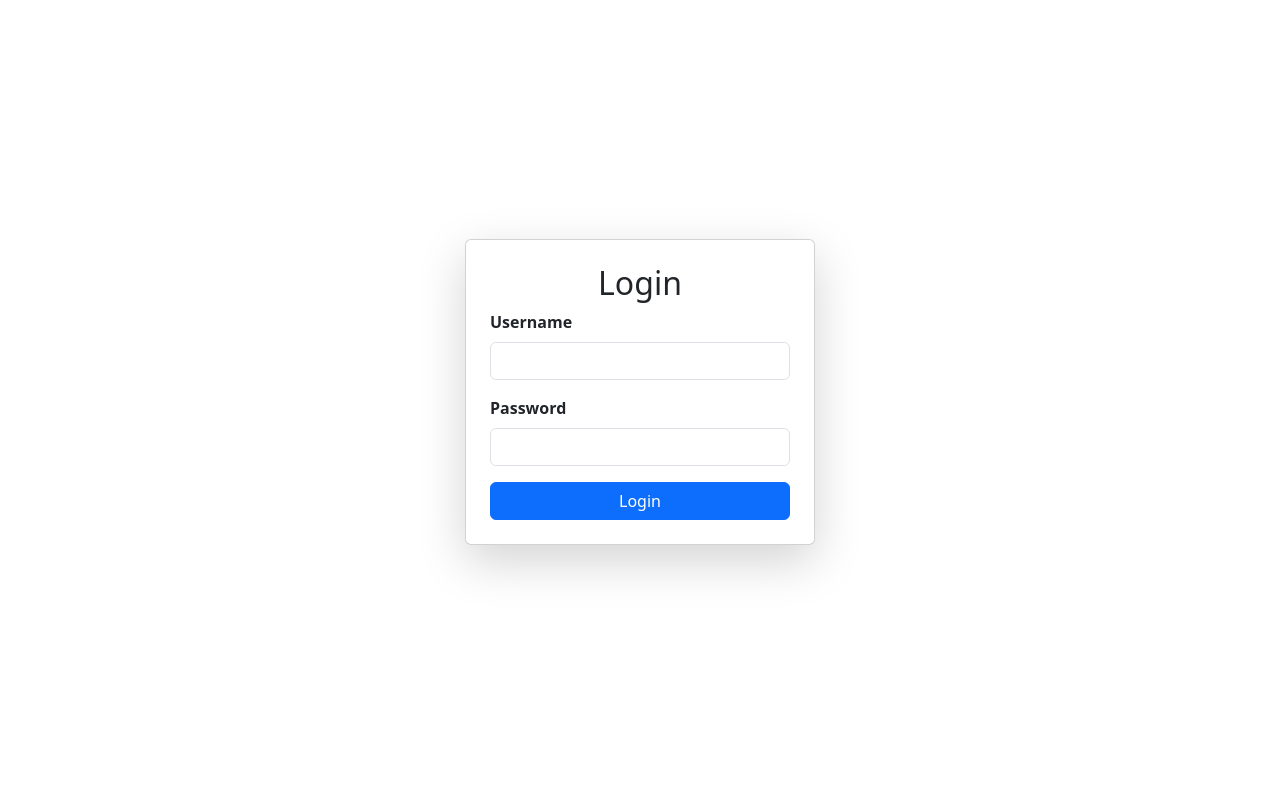
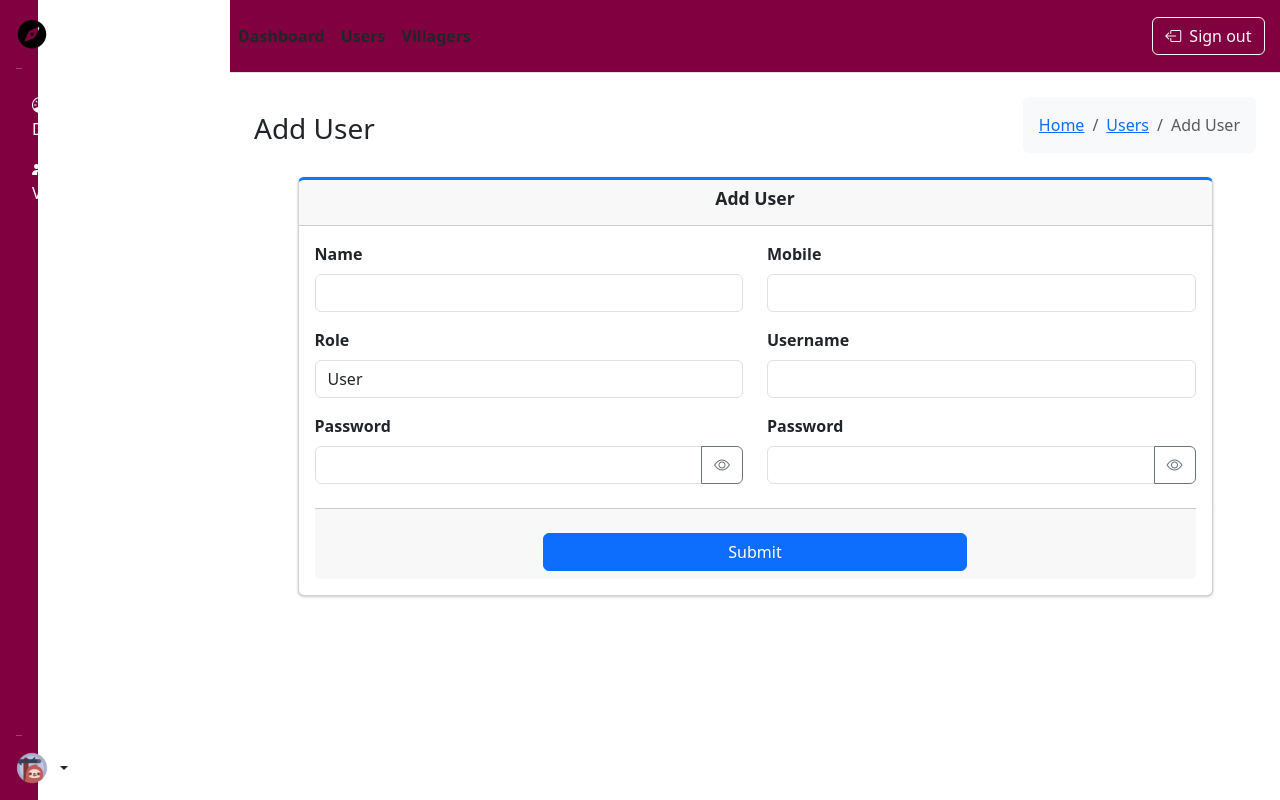
Before and after one commit to sandaru-sdm/npp-ui, a React (Vite) app: page /add-user in a window 1280 px wide. Before the commit this address led to /login. Built offline with nearby package versions, Linux system fonts and the light colour scheme; no server answers.

Commit message:
make some changes

```diff
--- a/src/components/SideBar.jsx
+++ b/src/components/SideBar.jsx
@@ -34,8 +34,8 @@ function SideBar() {
   return (
     <div>
       <div
-        className="d-flex flex-column flex-shrink-0 p-3 col-sm-none col-md-none"
-        style={{ width: "230px", height: "100vh", backgroundColor: "#800040" }}
+        className="d-flex flex-column flex-shrink-0 p-3 col-sm-none col-md-none col-lg-2 vh-100 vh-sm-100 vh-md-100"
+        style={{ width: "230px", backgroundColor: "#800040" }}
       >
         <NavLink
           to="/dashboard"
@@ -50,7 +50,7 @@ function SideBar() {
           />
           <span className="fs-4 text-white">NPP</span>
         </NavLink>
-        <hr className="text-white"/>
+        <hr className="text-white" />
         <ul className="nav nav-pills flex-column mb-auto text-white">
           <li className="nav-item">
             <NavLink
@@ -105,7 +105,7 @@ function SideBar() {
             </NavLink>
           </li>
         </ul>
-        <hr className="text-white"/>
+        <hr className="text-white" />
         <div className="dropdown">
           <a
             href="#"
--- a/src/pages/Users/AddUser.jsx
+++ b/src/pages/Users/AddUser.jsx
@@ -1,4 +1,4 @@
-import React, { useEffect } from "react";
+import React, { useEffect, useState } from "react";
 import { useNavigate } from "react-router-dom";
 import SideBar from "../../components/SideBar";
 import Header from "../../components/Header";
@@ -8,22 +8,30 @@ import Footer from "../../components/Footer";
 function AddUser() {
   const navigate = useNavigate();
 
-  useEffect(() => {
-    const token = localStorage.getItem("token");
+  const [name, setName] = useState("");
+  const [username, setUsername] = useState("");
+  const [mobile, setMobile] = useState("");
+  const [password, setPassword] = useState("");
+  const [role, setRole] = useState("");
+  const [alert, setAlert] = useState({ type: "", message: "" });
+  const [submit, setSubmit] = useState(false);
+  const [showPassword, setShowPassword] = useState(false);
 
-    if (!token) {
-      console.error("No token found. Redirecting to login...");
-      setTimeout(() => navigate("/login", { replace: true }), 0);
-    }
-  }, [navigate]);
+  // useEffect(() => {
+  //   const token = localStorage.getItem("token");
+
+  //   if (!token) {
+  //     console.error("No token found. Redirecting to login...");
+  //     setTimeout(() => navigate("/login", { replace: true }), 0);
+  //   }
+  // }, [navigate]);
 
   return (
     <div className="d-flex">
       <SideBar />
-      <div className="flex-grow-1">
+      <div className="flex-grow-1 d-flex flex-column min-vh-100">
         <Header />
-
-        <div className="ms-sm-auto col-lg-12 px-md-4 bg-gradient">
+        <div className="ms-sm-auto col-lg-12 px-md-4 flex-grow-1">
           <Breadcrumbs
             title="Add User"
             breadcrumbs={[
@@ -32,70 +40,42 @@ function AddUser() {
               { label: "Add User", path: location.pathname, active: true },
             ]}
           />
-
-          <div className="d-flex justify-content-center align-content-center">
-            <div className="col-md-9 col-lg-10 px-md-4">
+          <div className="d-flex justify-content-center align-content-center flex-grow-1">
+            <div className="col-md-12 col-lg-12 px-md-4">
               <div className="container mt-2 d-flex justify-content-center">
-                <div className="col-md-6">
+                <div className="col-md-12">
                   <div className="card card-primary card-outline">
                     <div className="d-flex card-header align-items-center justify-content-center">
                       <h4 className="card-title fw-bold">Add User</h4>
                     </div>
                     <div className="card-body">
-                      {/* {alert.message && (
+                      {alert.message && (
                         <div
                           className={`alert alert-${alert.type}`}
                           role="alert"
                         >
                           {alert.message}
                         </div>
-                      )} */}
+                      )}
 
                       <form>
-                        <div className="mb-3">
+                        <div className="row">
+                          <div className="mb-3 col-md-6">
                             <label htmlFor="name" className="form-label">
                               Name
                             </label>
                             <input className="form-control" id="name" />
                           </div>
-
-                        <div className="mb-3">
-                          <label htmlFor="email" className="form-label">
-                            Email
+                          <div className="mb-3 col-md-6">
+                            <label htmlFor="mobile" className="form-label">
+                              Mobile
                             </label>
-                          <input
-                            type="email"
-                            className="form-control"
-                            id="email"
-                          />
-                        </div>
-
-                        <div className="mb-3 position-relative">
-                          <label htmlFor="password" className="form-label">
-                            Password
-                          </label>
-                          <div className="input-group">
-                            {/* <input
-                              type={showPassword ? "text" : "password"}
-                              className="form-control"
-                              id="password"
-
-                            /> */}
-                            {/* <button
-                              type="button"
-                              className="btn btn-outline-secondary"
-                              onClick={() => setShowPassword(!showPassword)}
-                            >
-                              <i
-                                className={`bi ${
-                                  showPassword ? "bi-eye-slash" : "bi-eye"
-                                }`}
-                              ></i>
-                            </button> */}
+                            <input className="form-control" id="mobile" />
                           </div>
                         </div>
 
-                        {/* <div className="mb-3">
+                        <div className="row">
+                          <div className="mb-3 col-md-6">
                             <label htmlFor="role" className="form-label">
                               Role
                             </label>
@@ -108,12 +88,72 @@ function AddUser() {
                               <option value="USER">User</option>
                               <option value="ADMIN">Admin</option>
                             </select>
-                        </div> */}
+                          </div>
+                          <div className="mb-3 col-md-6">
+                            <label htmlFor="email" className="form-label">
+                              Username
+                            </label>
+                            <input
+                              type="email"
+                              className="form-control"
+                              id="email"
+                            />
+                          </div>
+                        </div>
+
+                        <div className="row">
+                          <div className="mb-3 position-relative col-md-6">
+                            <label htmlFor="password" className="form-label">
+                              Password
+                            </label>
+                            <div className="input-group">
+                              <input
+                                type={showPassword ? "text" : "password"}
+                                className="form-control"
+                                id="password"
+                              />
+                              <button
+                                type="button"
+                                className="btn btn-outline-secondary"
+                                onClick={() => setShowPassword(!showPassword)}
+                              >
+                                <i
+                                  className={`bi ${
+                                    showPassword ? "bi-eye-slash" : "bi-eye"
+                                  }`}
+                                ></i>
+                              </button>
+                            </div>
+                          </div>
+                          <div className="mb-3 position-relative col-md-6">
+                            <label htmlFor="password" className="form-label">
+                              Password
+                            </label>
+                            <div className="input-group">
+                              <input
+                                type={showPassword ? "text" : "password"}
+                                className="form-control"
+                                id="password"
+                              />
+                              <button
+                                type="button"
+                                className="btn btn-outline-secondary"
+                                onClick={() => setShowPassword(!showPassword)}
+                              >
+                                <i
+                                  className={`bi ${
+                                    showPassword ? "bi-eye-slash" : "bi-eye"
+                                  }`}
+                                ></i>
+                              </button>
+                            </div>
+                          </div>
+                        </div>
 
                         <div className="card-footer d-flex justify-content-center mt-2">
                           <button
                             type="submit"
-                            className="btn btn-primary col-sm-12 mt-3"
+                            className="btn btn-primary col-sm-12 mt-3 col-md-6"
                           >
                             Submit
                           </button>
@@ -125,7 +165,6 @@ function AddUser() {
               </div>
             </div>
           </div>
-          <Footer />
         </div>
       </div>
     </div>
```
Lines whose indentation alone changed are shown as unchanged.
